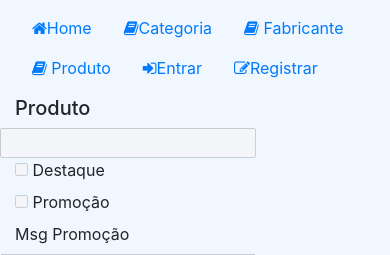
After one commit to thelucascassio/ProgWeb2025, a Django app: page /produto/details/1 in a window 390 px wide. The commit adds this page. Shown: the top 255 px of the page. Run offline with Django 4.2, Linux system fonts and the light colour scheme; data that the repository does not hold is empty; some libraries are stand-ins or nearby versions.

Commit message:
Produto Details

```diff
--- /dev/null
+++ b/Loja/loja/templates/produto/produto-details.html
@@ -0,0 +1,54 @@
+{% extends "base.html" %}
+{% load static %}
+{% block title %}Início{% endblock %}
+{% block styles %}
+<link rel="stylesheet" href="{% static 'css/home.css' %}">
+{% endblock %}
+{% block content %}
+<div id="content">
+    <div class="container">
+        <!-- <form method="POST" action= "/produto/edit" >
+            {% csrf_token %} -->
+            <div class="row">
+                <!-- <input type="hidden" value="{{produto.id}}" name="id"> -->
+                <h5 for="Produto" class="col-md-2">Produto</h5>
+                <input value="{{produto.Produto}}" name="Produto" disabled>
+            </div>
+            <div class="row">
+                <div class="col-md-2">
+                    {% if produto.destaque %}
+                    <input type="checkbox" checked name="destaque" disabled>
+                    {% else %}
+                    <input type="checkbox" name="destaque" disabled>
+                    {% endif %}
+                    <label for="destaque">Destaque</label>
+                </div>
+            </div>
+            <div class="row">
+                <div class="col-md-2">
+                    {% if produto.promocao %}
+                    <input type="checkbox" checked name="promocao" disabled>
+                    {% else %}
+                    <input type="checkbox" name="promocao" disabled>
+                    {% endif %}
+                    <label for="promocao">Promoção</label>
+                </div>
+            </div>
+            <div class="row">
+                <label for="msgPromocao" class="col-md-2">Msg Promoção</label>
+                <input value="{{produto.msgPromocao}}" name="msgPromocao" disabled>
+            </div>
+            <div class="row mt-3">
+                <img class="border border-secondary" width="200px" src="/media/{{produto.image}}"/>
+            </div>
+            <div class="row">
+                <!-- <button type="submit" class="btn btn-danger col-md-2 mt-3 mr-2"><i class="fa fa-check"></i> Salvar</button> -->
+                <a href="{% url 'produto' %}" class="btn bg-secondary col-md-2 mt-3"><i class="fa fa-rotate-left"></i> Retornar</a>
+            </div>
+        <!-- </form> -->
+    </div>
+</div>
+{% endblock %}
+{% block scripts %}
+<script src="{% static 'js/home.js' %}"></script>
+{% endblock %}
--- a/Loja/loja/templates/produto/produto.html
+++ b/Loja/loja/templates/produto/produto.html
@@ -11,7 +11,7 @@
     {% for prod in produtos %}
         <div class="row">
             <h5 class="col-md-3">{{prod.Produto}}</h5>
-            <a href="{% url 'produto' prod.id %}" class="btn btn-primary mb-2 mr-2"><i class="fa fa-search"></i> Ver</a>
+            <a href="{% url 'details_produto' prod.id %}" class="btn btn-primary mb-2 mr-2"><i class="fa fa-search"></i> Ver</a>
             <a href="{% url 'edit_produto' prod.id %}" class="btn bg-secondary mb-2 mr-2"><i class="fa fa-edit"></i> Editar</a>
             <a href="{% url 'produto' prod.id %}" class="btn btn-warning mb-2"><i class="fa fa-sign-in"></i> Apagar</a>
         </div>
@@ -21,4 +21,4 @@
         {% endblock %}
         {% block scripts %}
             <script src="{% static 'js/home.js' %}"></script>
-        {% endblock %}
+{% endblock %}
--- a/Loja/loja/urls/ProdutoUrls.py
+++ b/Loja/loja/urls/ProdutoUrls.py
@@ -1,8 +1,9 @@
 from django.urls import path
-from loja.views.ProdutoView import list_produto_view, edit_produto_view, edit_produto_postback
+from loja.views.ProdutoView import list_produto_view, edit_produto_view, edit_produto_postback, details_produto_view
 urlpatterns = [
 path("", list_produto_view, name='produto'),
 path("<int:id>", list_produto_view, name='produto'),
 path("edit/<int:id>", edit_produto_view, name= 'edit_produto'),
 path("edit", edit_produto_postback, name= 'edit_produto_postback'),
+path("details/<int:id>", details_produto_view, name='details_produto')
 ]
--- a/Loja/loja/views/ProdutoView.py
+++ b/Loja/loja/views/ProdutoView.py
@@ -46,6 +46,7 @@ def list_produto_view(request, id=None):
     print(produtos)
     contexto={'produtos': produtos}
     return render(request, template_name='produto/produto.html', context=contexto, status=200)
+
 #LEIÁUTE, FÓRI KÍ
 def edit_produto_view(request, id=None):
     produtos = Produto.objects.all()
@@ -81,3 +82,13 @@ def edit_produto_postback(request, id=None):
         except Exception as e:
             print("Erro salvando edição de produto: %s" % e)
     return redirect("/produto")
+
+def details_produto_view(request, id=None):
+    # Processa o evento GET gerado pela action
+    produtos = Produto.objects.all()
+    if id is not None:
+        produtos = produtos.filter(id=id)
+    produto = produtos.first()
+    print(produto)
+    context = {'produto': produto}
+    return render(request, template_name='produto/produto-details.html', context=context, status=200)
```
